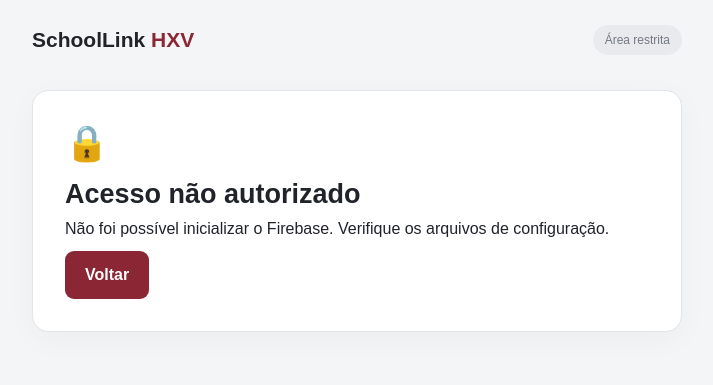
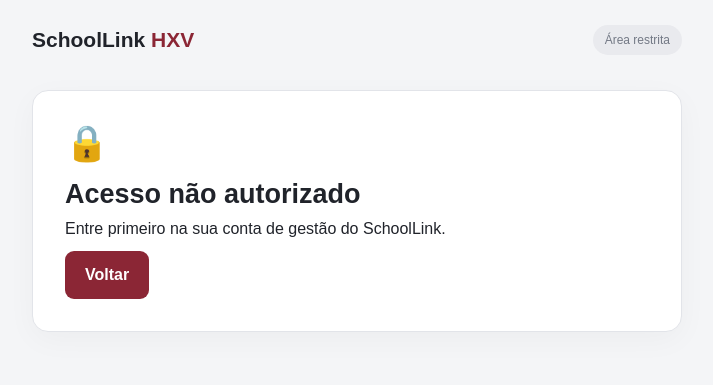
Before and after one commit to Dellta32/SchoolLink---HXV, a plain HTML site: page cadastro-professor.html in a window 1280 px wide. Shown: the whole page, without its empty margins (283-996 px from the left). Drawn offline with Linux system fonts and the light colour scheme; no server answers.

Commit message:
Update script path for firebase-init.js

```diff
--- a/cadastro-professor.html
+++ b/cadastro-professor.html
@@ -18,7 +18,7 @@
 
   <!-- Configuração existente do SchoolLink -->
   <script src="firebase-config.js"></script>
-  <script src="firebase-init.js"></script>
+  <script src="js/firebase-init.js"></script>
 
   <script src="js/cadastro-professor.js" defer></script>
 </head>
```
